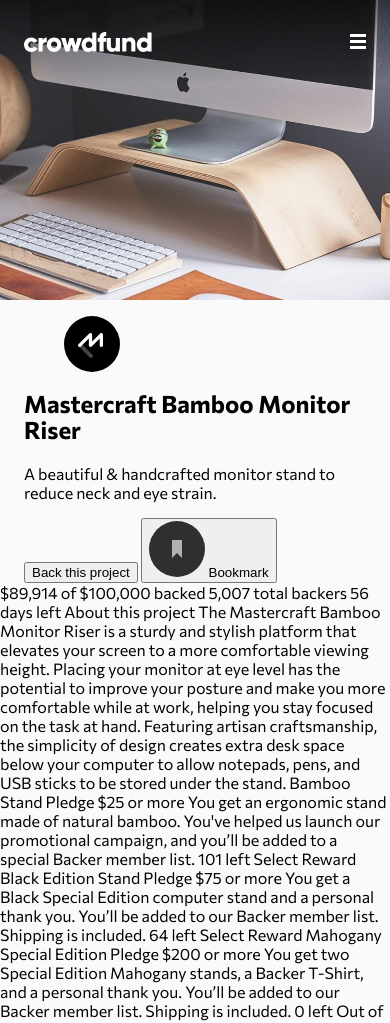
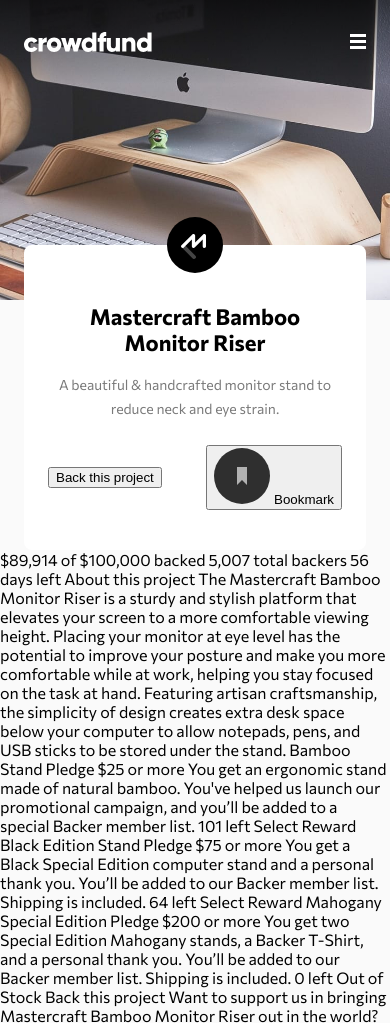
Before and after one commit to BlessTheBoy/crowfunding-product, a website: page index.html in a window 390 px wide. Shown: the top 1023 px of the page. Drawn offline with Linux system fonts and the light colour scheme.

Commit message:
introcard mobile

```diff
--- a/app/scss/components/_index.scss
+++ b/app/scss/components/_index.scss
@@ -1,2 +1,5 @@
 // Example
 @forward 'header';
+@forward 'card';
+@forward 'introCard';
+@forward 'button';
--- /dev/null
+++ b/app/scss/components/button.scss
@@ -0,0 +1,8 @@
+@use "../util" as *;
+
+.btn{
+  padd
+ &.lrg{
+
+ }
+}
--- /dev/null
+++ b/app/scss/components/card.scss
@@ -0,0 +1,22 @@
+@use "../util" as *;
+
+.card {
+  width: 100%;
+  background-color: white;
+  border-radius: rem(8);
+  padding: rem(40) rem(24);
+
+  font-size: rem(14);
+  line-height: rem(24);
+  color: var(--dark-gray);
+
+  &__heading {
+    color: black;
+    font-weight: 700;
+  }
+
+  &__subHeading {
+    color: var(--dark-cyan);
+    font-weight: 500;
+  }
+}
--- /dev/null
+++ b/app/scss/components/introCard.scss
@@ -0,0 +1,30 @@
+@use "../util" as *;
+
+.introCard {
+  text-align: center;
+  margin-top: rem(-55);
+  padding-top: 0;
+  // 92rem for desktop
+
+  .mastercraft-logo {
+    margin-top: rem(-28);
+  }
+
+  h1 {
+    margin: rem(24) auto rem(16);
+    font-style: normal;
+    font-weight: 700;
+    font-size: rem(22);
+    line-height: 1.2;
+  }
+
+  .description {
+    margin-bottom: rem(24);
+  }
+
+  .button-cont{
+    display: flex;
+    justify-content: space-between;
+    align-items: center;
+  }
+}
--- a/app/scss/globals/boilerplate.scss
+++ b/app/scss/globals/boilerplate.scss
@@ -13,3 +13,7 @@
 	margin: 0;
 	padding: 0;
 }
+
+img{
+	object-fit: contain;
+}
--- a/index.html
+++ b/index.html
@@ -73,11 +73,13 @@
       </div>
     </header>
     <main class="container">
-      <section class="card">
-        <figure class="mastercraft-logo">
-          <img src="images/logo-mastercraft.svg" alt="Mastercraft logo" />
-        </figure>
-        <h1 class="title">Mastercraft Bamboo Monitor Riser</h1>
+      <section class="card introCard">
+        <img
+          src="images/logo-mastercraft.svg"
+          class="mastercraft-logo"
+          alt="Mastercraft logo"
+        />
+        <h1 class="title card__heading">Mastercraft Bamboo Monitor Riser</h1>
         <p class="description">
           A beautiful & handcrafted monitor stand to reduce neck and eye strain.
         </p>
```
Also changed, not shown: dist/style.css, 1 other file.
